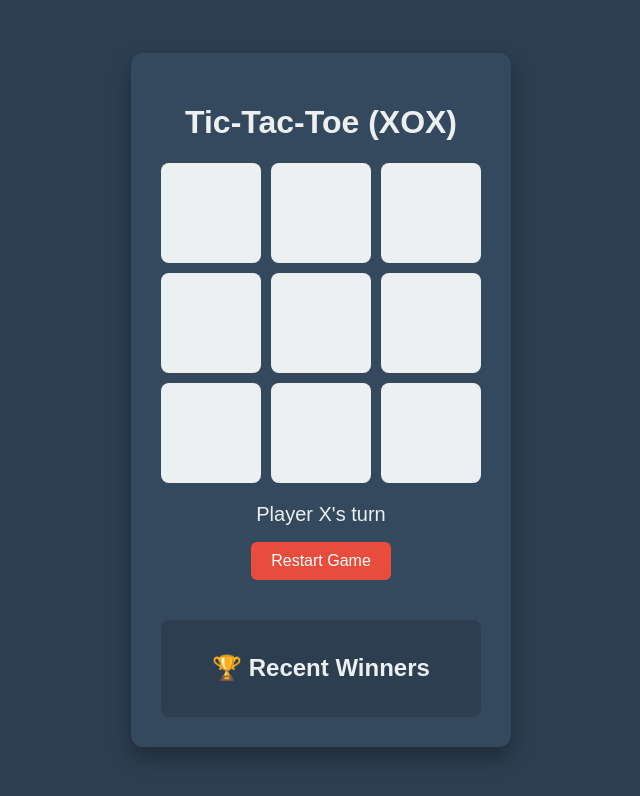
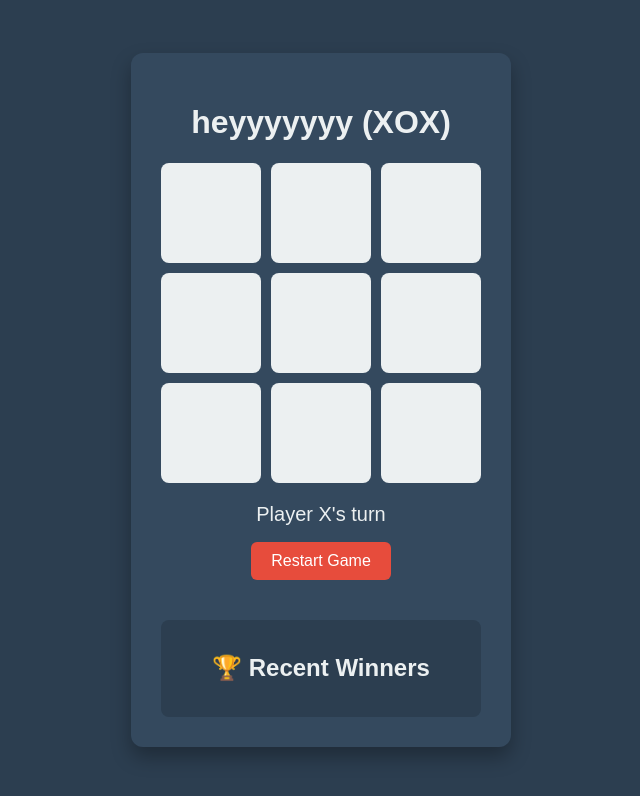
Before and after one commit to Devk07/tictactoe, a website: page public/index.html in a window 1280 px wide. Shown: the whole page, without its empty margins (319-959 px from the left). Drawn offline with Linux system fonts and the light colour scheme; no server answers.

Commit message:
heheyeyeghee

```diff
--- a/public/index.html
+++ b/public/index.html
@@ -8,7 +8,7 @@
 </head>
 <body>
   <div class="container">
-    <h1>Tic-Tac-Toe (XOX)</h1>
+    <h1>heyyyyyyy (XOX)</h1>
 
     <!-- Game Board -->
     <div class="board" id="board">
```
